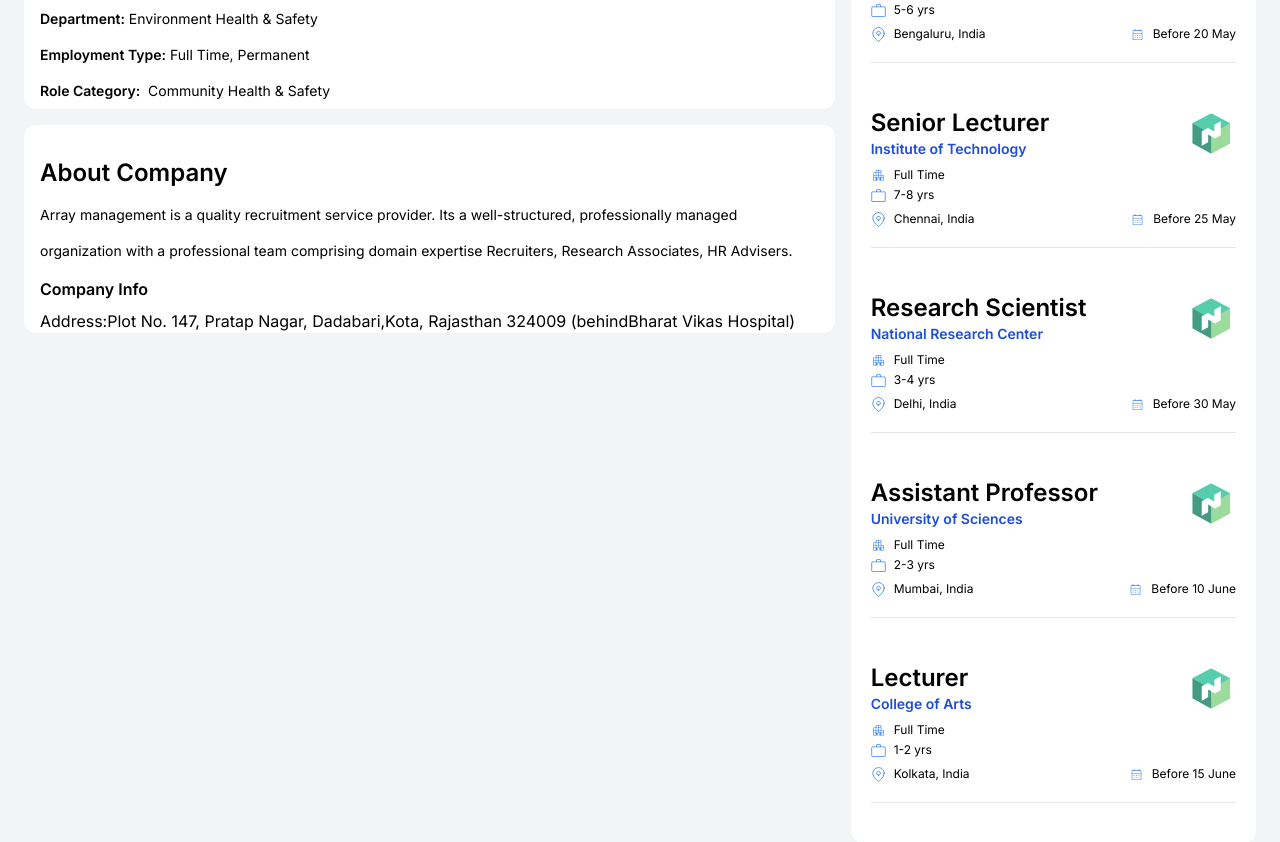
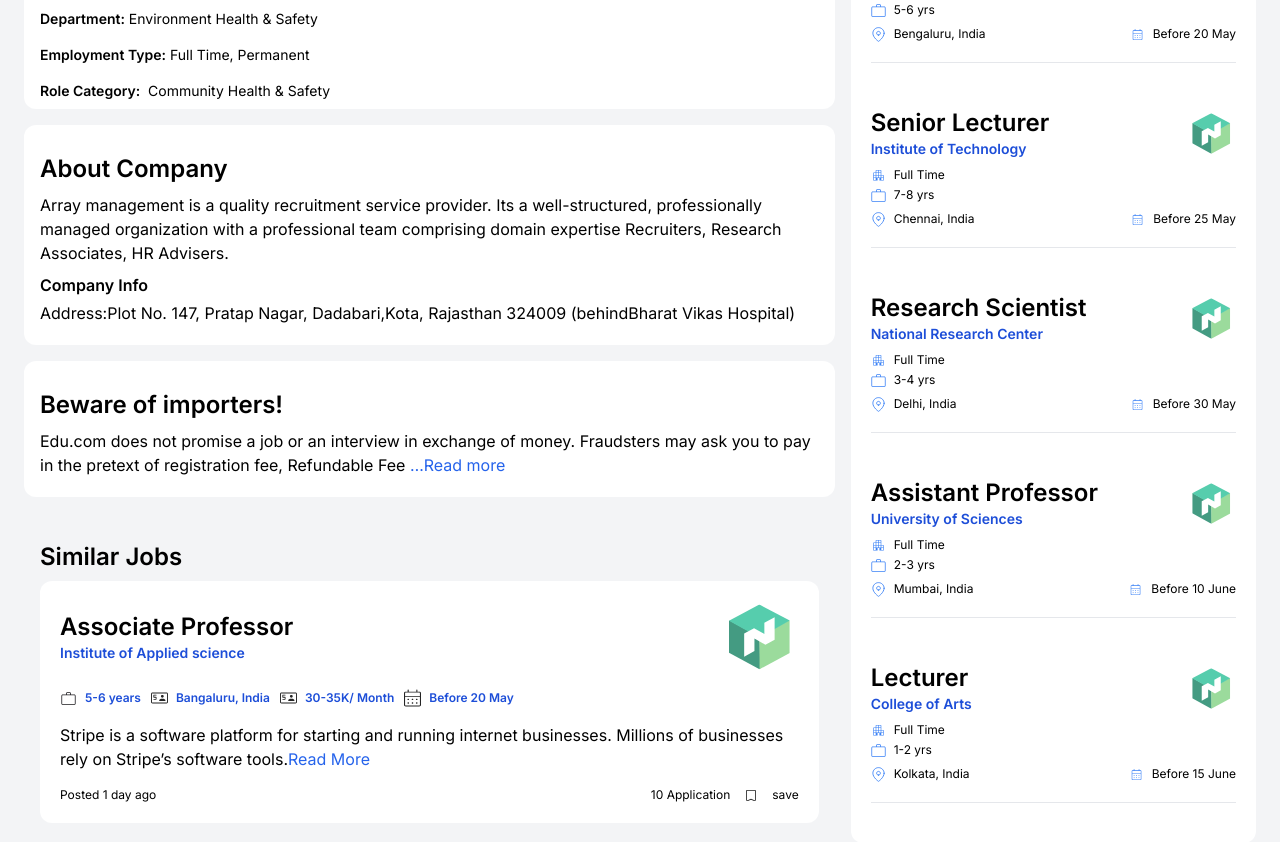
Before and after one commit to ayushballia/education-jobs, a Next.js app: page / in a window 1280 px wide. Shown: the part 720-1562 px from the top of the page. Built offline with nearby package versions, Linux system fonts and the light colour scheme.

Commit message:
add similar jobs

```diff
--- a/src/app/components/About.jsx
+++ b/src/app/components/About.jsx
@@ -2,16 +2,16 @@ import React from "react";
 
 export default function About() {
   return (
-    <div className="bg-white px-4 rounded-xl">
-      <h1 className="text-2xl pt-8 py-2 font-semibold">About Company</h1>
-      <p className="leading-9 text-sm">
+    <div className="bg-white px-4 py-5  rounded-xl">
+      <h1 className="text-2xl py-2 font-semibold">About Company</h1>
+      <p className="leading-6 text-base">
         Array management is a quality recruitment service provider. Its a
         well-structured, professionally managed organization with a professional
         team comprising domain expertise Recruiters, Research Associates, HR
         Advisers.
       </p>
-      <h2 className="text-base py-2 font-semibold">Company Info</h2>
-      <p className="text-base">
+      <h2 className="text-base mt-2 font-semibold">Company Info</h2>
+      <p className="text-base mt-1">
         Address:Plot No. 147, Pratap Nagar, Dadabari,Kota, Rajasthan 324009
         (behindBharat Vikas Hospital)
       </p>
--- /dev/null
+++ b/src/app/components/Beware.jsx
@@ -0,0 +1,14 @@
+import React from "react";
+
+export default function Beware() {
+  return (
+    <div className="bg-white px-4 py-5  rounded-xl">
+      <h1 className="text-2xl py-2 font-semibold">Beware of importers!</h1>
+      <p className="text-base">
+        Edu.com does not promise a job or an interview in exchange of money.
+        Fraudsters may ask you to pay in the pretext of registration fee,
+        Refundable Fee <a href="#" className="text-blue-600">…Read more</a>
+      </p>
+    </div>
+  );
+}
--- a/src/app/components/PopularJobs.jsx
+++ b/src/app/components/PopularJobs.jsx
@@ -52,7 +52,7 @@ const popularJobs = [
 export default function PopularJobs() {
   return (
     <div className="bg-white rounded-xl">
-      <div className="bg-amber-100">
+      <div className="bg-amber-100 rounded-t-xl">
         <h1 className="text-2xl font-semibold p-5">Popular Jobs</h1>
       </div>
       <div className="flex flex-col gap-6 p-5">
--- /dev/null
+++ b/src/app/components/SimilarJobs.jsx
@@ -0,0 +1,83 @@
+import React from "react";
+import Image from "next/image";
+import logo from "../images/Company Logo.svg";
+import expIcon from "../images/exp icon.svg";
+import calendarIcon from "../images/calendar_month.svg";
+import currencyIcon from "../images/universal_currency.svg";
+import bookmarkIcon from "../images/bookmark.svg";
+
+export default function SimilarJobs() {
+  return (
+    <div className="px-4 py-5">
+      <h1 className="text-2xl py-2 font-semibold"> Similar Jobs</h1>
+
+      <div className="flex gap-4 flex-col bg-white rounded-xl p-5">
+        <div className="flex items-center justify-between">
+          <div>
+            <h1 className="text-2xl font-semibold capitalize">
+              Associate professor
+            </h1>
+            <h2 className="text-sm text-blue-700 font-semibold">
+              Institute of Applied science
+            </h2>
+          </div>
+          <Image src={logo} width={80} height={80} alt="logo" />
+        </div>
+
+        <div className="flex gap-2.5">
+          <div className="flex items-center gap-2">
+            <Image src={expIcon} width={17} height={17} alt="experience icon" />
+            <p className="font-semibold text-xs text-blue-700">5-6 years</p>
+          </div>
+
+          <div className="flex items-center gap-2">
+            <Image
+              src={currencyIcon}
+              width={17}
+              height={17}
+              alt="experience icon"
+            />
+            <p className="font-semibold text-xs text-blue-700">
+              Bangaluru, India
+            </p>
+          </div>
+
+          <div className="flex items-center gap-2">
+            <Image
+              src={currencyIcon}
+              width={17}
+              height={17}
+              alt="experience icon"
+            />
+            <p className="font-semibold text-xs text-blue-700">30-35K/ Month</p>
+          </div>
+
+          <div className="flex items-center gap-2">
+            <Image
+              src={calendarIcon}
+              width={17}
+              height={17}
+              alt="experience icon"
+            />
+            <p className="font-semibold text-xs text-blue-700">Before 20 May</p>
+          </div>
+        </div>
+
+        <p>
+          Stripe is a software platform for starting and running internet
+          businesses. Millions of businesses rely on Stripe’s software tools.
+          <a href="#" className="text-blue-600">
+            Read More
+          </a>
+        </p>
+
+        <div className="flex text-xs justify-between items-center">
+            <p>Posted 1 day ago</p>
+            <p className="flex items-center gap-4">10 Application <span><Image src={bookmarkIcon} width={10} height={10} alt="bookmark icon"/></span>save</p>
+        </div>
+
+
+      </div>
+    </div>
+  );
+}
--- a/src/app/page.tsx
+++ b/src/app/page.tsx
@@ -4,17 +4,21 @@ import JobDescriptions from "./components/JobDescriptions.jsx";
 import Benefits from "./components/Benefits.jsx";
 import About from "./components/About.jsx"
 import PopularJobs from "./components/PopularJobs.jsx"
+import Beware from "./components/Beware.jsx"
+import SimilarJobs from "./components/SimilarJobs.jsx"
 
 export default function Home() {
   return (
     <>
-      <div className="px-6 flex justify-center gap-4 bg-gray-100 ">
-        <div className="flex flex-col gap-4 w-8/12">
+      <div className="px-6 md:flex justify-center gap-4 bg-gray-100 ">
+        <div className="flex flex-col gap-4 md:w-8/12">
           <JobProfile />
           <JobDescriptions />
           <About/>
+          <Beware/>
+          <SimilarJobs/>
         </div>
-        <div className="flex flex-col gap-4 w-4/12">
+        <div className="flex flex-col gap-4 md:w-4/12">
           <JobSpecifications />
           <Benefits />
           <PopularJobs/>
```
Also changed, not shown: src/app/images/bookmark.svg (added).
